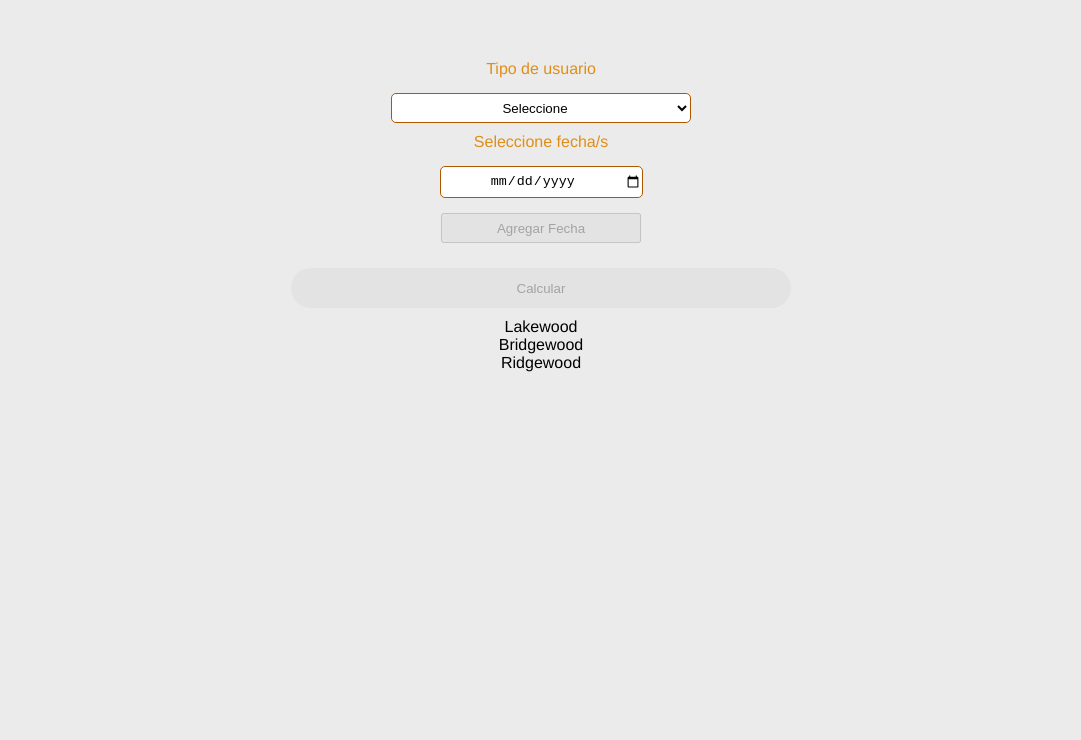
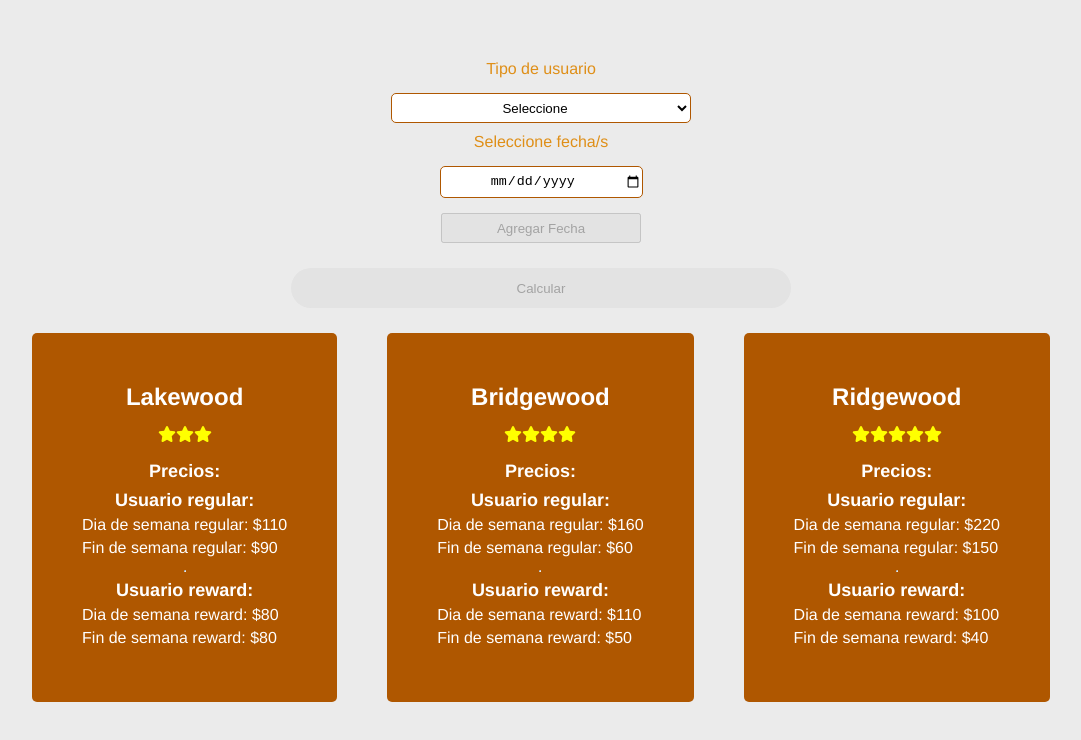
Before and after one commit to nicotoconas007/tipti-challenge, a Vue app in the folder challenge/: page / in a window 1280 px wide. Shown: the top 740 px of the page, without its empty margins (99-1180 px from the left). Built offline with nearby package versions, Linux system fonts and the light colour scheme.

Commit message:
new component to cards and styles

```diff
--- a/challenge/src/App.vue
+++ b/challenge/src/App.vue
@@ -121,7 +121,8 @@ html {
   gap: 10px;
 }
 #app button:nth-child(3), #app button:nth-child(4) {
-  width: 500px;
+  max-width: 500px;
+  width: 50vw;
   height: 40px;
   margin-top: 15px;
   border-radius: 20px;
--- a/challenge/src/components/CardHotel.vue
+++ b/challenge/src/components/CardHotel.vue
@@ -1,22 +1,29 @@
 <template>
   <div class="container">
-    <div v-show="!bestOption" v-for="hotel in hotels" :key="hotel.name">
-      {{ hotel.name }}
+    <div v-show="error" class="error mb-15">No se permiten fechas iguales.</div>
+    <div class="container-cards">
+      <div v-show="!bestOption" v-for="hotel in hotels" :key="hotel.name">
+        <CardView :hotel="hotel" />
+      </div>
     </div>
     <div v-show="bestOption && !error">
-      <div>{{ bestOption.name }} - {{ bestOption.total }} - {{ userType }}</div>
+      <CardView :bestOption="bestOption" />
+      <!-- <div>{{ bestOption.name }} - {{ bestOption.total }} - {{ userType }}</div>
       <span v-for="(date, index) in bestOption.dates" :key="index">
         {{ date.date }}
-      </span>
+      </span> -->
     </div>
-    <div v-show="error">No se permiten fechas iguales.</div>
   </div>
 </template>
 
 <script>
+import CardView from './CardView.vue';
 export default {
   name: "CardHotel",
   props: ["bestOption", "userType", "error"],
+  components: {
+    CardView
+  },
   data() {
     return {
       hotels: [
@@ -58,3 +65,20 @@ export default {
   },
 };
 </script>
+
+<style scoped>
+  .container .error {
+    font-size: 16px;
+    background-color: #ffcccc;
+    padding: 11px;
+    border-radius: 5px;
+  }
+  .container .container-cards {
+    display: flex;
+    justify-content: center;
+    gap: 50px;
+    max-width: 1500px;
+    flex-wrap: wrap;
+    margin-top: 15px;
+  }
+</style>
--- /dev/null
+++ b/challenge/src/components/CardView.vue
@@ -0,0 +1,86 @@
+<template>
+  <div>
+    <div class="card-container">
+      <div class="card-name mb-15">{{ hotel ? hotel.name : bestOption.name }}</div>
+      <div v-if="hotel" class="card-stars mb-15">
+        <svg v-for="stars in hotel.stars" :key="stars" xmlns="http://www.w3.org/2000/svg" height="1em" viewBox="0 0 576 512" fill="yellow">
+          <path d="M316.9 18C311.6 7 300.4 0 288.1 0s-23.4 7-28.8 18L195 150.3 51.4 171.5c-12 1.8-22 10.2-25.7 21.7s-.7 24.2 7.9 32.7L137.8 329 113.2 474.7c-2 12 3 24.2 12.9 31.3s23 8 33.8 2.3l128.3-68.5 128.3 68.5c10.8 5.7 23.9 4.9 33.8-2.3s14.9-19.3 12.9-31.3L438.5 329 542.7 225.9c8.6-8.5 11.7-21.2 7.9-32.7s-13.7-19.9-25.7-21.7L381.2 150.3 316.9 18z"/>
+        </svg>
+      </div>
+      <div v-if="bestOption">
+        <div class="title-prices">Precio: ${{ bestOption.total }}</div>
+        <div class="selected-dates">Fechas seleccionadas : </div>
+        <span v-for="(date, index) in bestOption.dates" :key="index">
+          {{ date.date }}
+        </span>
+      </div>
+      <div v-if="hotel" class="card-prices">
+        <div class="title-prices">Precios:</div>
+        <div class="card-user">Usuario regular:</div>
+        <span>Dia de semana regular: ${{ hotel.regularPrice }}</span>
+        <span>Fin de semana regular: ${{ hotel.weekendRgPrice}}</span>
+        <hr>
+        <div class="card-user">Usuario reward:</div>
+        <span>Dia de semana reward: ${{ hotel.rewardPrice }}</span>
+        <span>Fin de semana reward: ${{ hotel.weekendRwPrice }}</span>
+      </div>
+    </div>
+  </div>
+</template>
+
+<script>
+export default {
+  name: "CardView",
+  props: ["hotel", "bestOption"],
+};
+</script>
+
+<style scoped>
+.card-container {
+  padding: 50px;
+  background-color: #af5700;
+  border-radius: 5px;
+  cursor: pointer;
+  transition: transform 0.3s ease, box-shadow 0.3s ease;
+  max-width: 350px;
+}
+
+.card-container:hover {
+  transform: scale(1.05);
+}
+
+.card-container .card-name {
+  font-size: 24px;
+  font-weight: bold;
+  color: #fff;
+}
+.card-container .selected-dates {
+  color: #fff;
+  font-weight: bold;
+}
+.card-container .title-prices{
+  font-weight: bold;
+  font-size: 18px;
+  color: #fff;
+  margin-bottom: 8px;
+  align-self: center;
+}
+.card-container .card-prices {
+  display: flex;
+  color: #fff;
+  flex-direction: column;
+  align-items: flex-start;
+}
+
+.card-container .card-prices .card-user {
+  align-self: center;
+  font-size: 18px;
+  margin-bottom: 5px;
+  font-weight: bold;
+}
+.card-container .card-prices span {
+  font-size: 16px;
+  margin-bottom: 5px;
+}
+
+</style>
--- a/challenge/src/components/InputDate.vue
+++ b/challenge/src/components/InputDate.vue
@@ -86,7 +86,8 @@ export default {
     gap: 15px;
   }
   .container .container-input input {
-    width: 200px;
+    width: 50vw;
+    max-width: 200px;
     height: 30px;
     text-align: center;
   }
@@ -96,7 +97,8 @@ export default {
     gap: 15px;
   }
   .container .container-buttons button {
-    width: 200px;
+    width: 40vw;
+    max-width: 200px;
     height: 30px;
     transition: background-color 0.3s ease, color 0.3s ease;
   }
--- a/challenge/src/components/SelectUserType.vue
+++ b/challenge/src/components/SelectUserType.vue
@@ -29,7 +29,8 @@ export default {
 
 <style scoped>
   .container select {
-    width: 300px;
+    max-width: 300px;
+    width: 50vw;
     height: 30px;
     border-radius: 4px;
     background-color: #fff;
```
